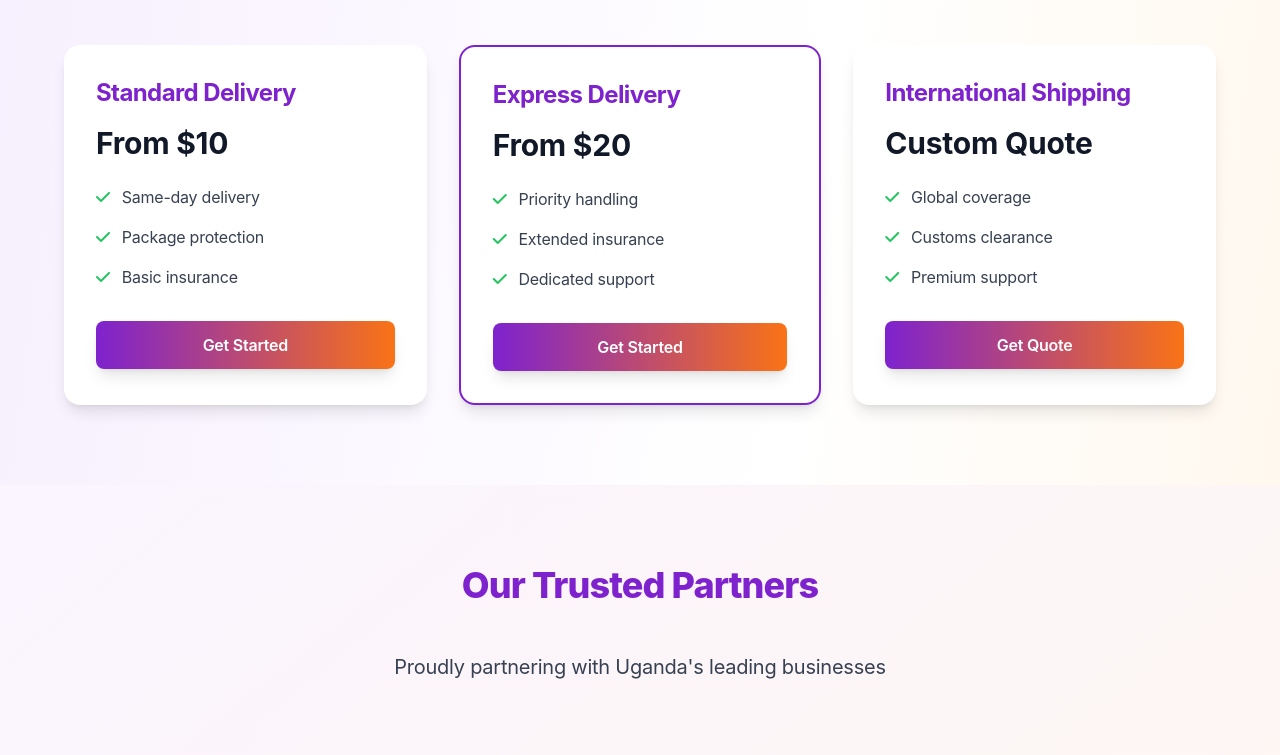
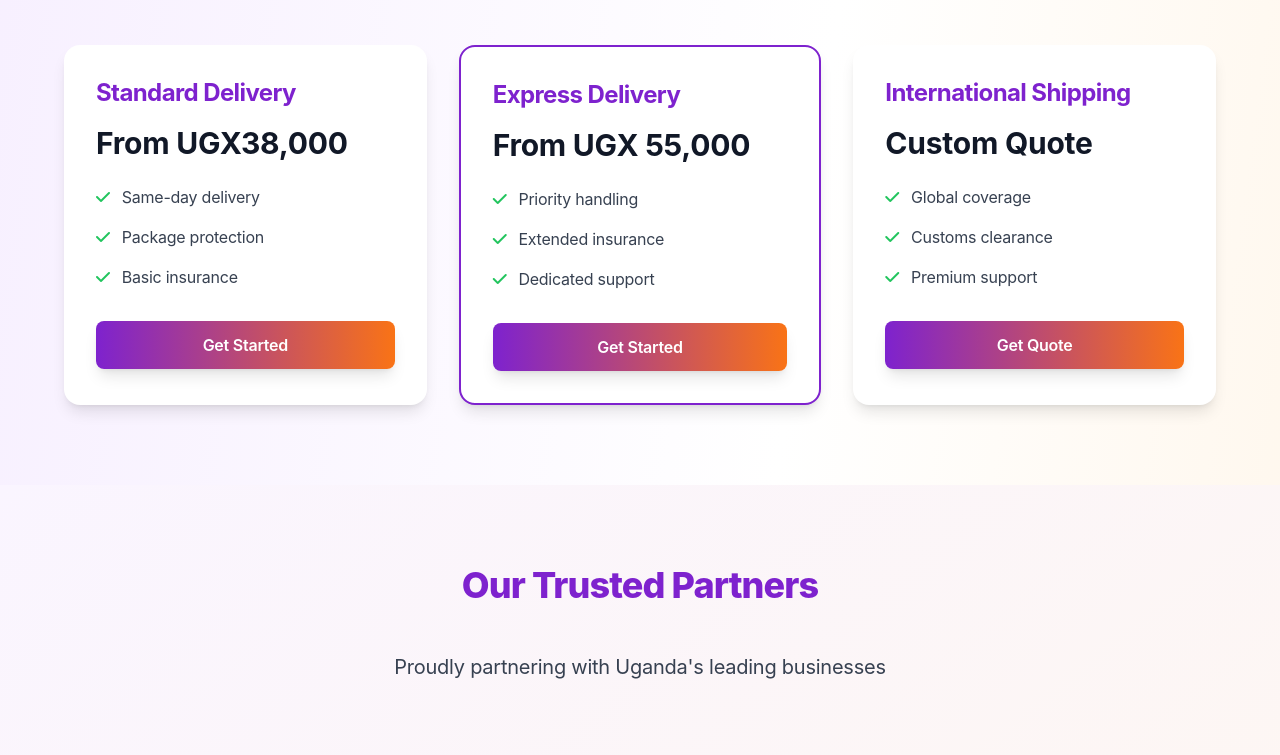
Before and after one commit to ObuliAbraham/baseflick-delivery, a website: page index.html in a window 1280 px wide. Shown: the part 3312-4067 px from the top of the page. Drawn offline with nearby package versions, Linux system fonts and the light colour scheme; a web font is replaced by a local one.

Commit message:
Updated the prices

```diff
--- a/index.html
+++ b/index.html
@@ -488,7 +488,7 @@
       <div class="grid md:grid-cols-3 gap-8">
         <div class="bg-white p-8 rounded-2xl shadow-lg hover-scale">
           <h3 class="text-2xl font-bold text-purple-700 mb-4">Standard Delivery</h3>
-          <div class="text-3xl font-bold text-gray-900 mb-6">From $10</div>
+          <div class="text-3xl font-bold text-gray-900 mb-6">From UGX38,000</div>
           <ul class="space-y-4 mb-8">
             <li class="flex items-center space-x-3">
               <i class="fas fa-check text-green-500"></i>
@@ -512,7 +512,7 @@
             Most Popular
           </div>
           <h3 class="text-2xl font-bold text-purple-700 mb-4">Express Delivery</h3>
-          <div class="text-3xl font-bold text-gray-900 mb-6">From $20</div>
+          <div class="text-3xl font-bold text-gray-900 mb-6">From UGX 55,000</div>
           <ul class="space-y-4 mb-8">
             <li class="flex items-center space-x-3">
               <i class="fas fa-check text-green-500"></i>
```
